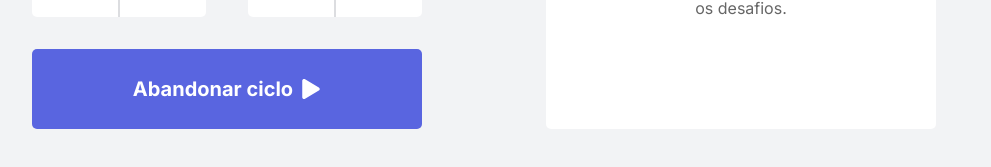
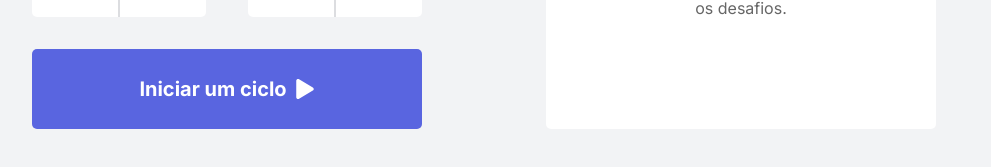
Before and after one commit to alissonsleal/MoveIt, a Next.js app: page / in a window 1280 px wide. Shown: the part 578-745 px from the top of the page, without its empty margins (144-1135 px from the left). Built offline with nearby package versions, Linux system fonts and the light colour scheme.

Commit message:
Fixed button names

```diff
--- a/components/CycleArea/CycleButton/index.tsx
+++ b/components/CycleArea/CycleButton/index.tsx
@@ -13,12 +13,12 @@ const CycleButton: React.FC<ButtonProps> = ({ active, ...rest }) => {
     <Container type="button" isActive={active} {...rest}>
       {active ? (
         <strong>
-          Iniciar um ciclo
+          Abandonar ciclo
           <ImCross color={'#666666'} />
         </strong>
       ) : (
         <strong>
-          Abandonar ciclo
+          Iniciar um ciclo
           <FaPlay />
         </strong>
       )}
```
